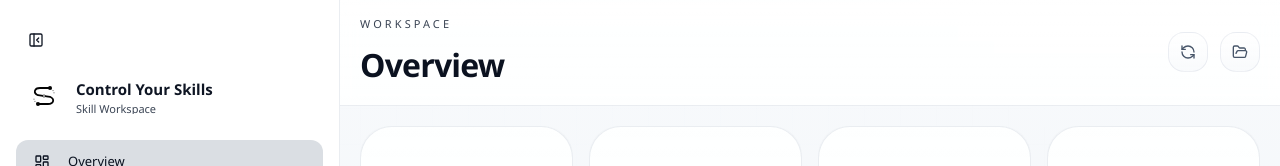
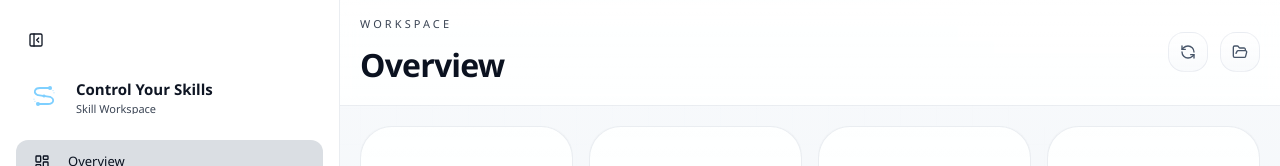
Before and after one commit to KlayPeter/control-yours-skills, a Next.js app: page / in a window 1280 px wide. Shown: the top 166 px of the page. Built offline with nearby package versions, Linux system fonts and the light colour scheme.

Commit message:
fix: inline logo SVG as a React component to support dark mode colors

```diff
--- /dev/null
+++ b/src/components/ui/logo-icon.tsx
@@ -0,0 +1,16 @@
+export function LogoIcon({ className }: { className?: string }) {
+  return (
+    <svg viewBox="0 0 100 100" xmlns="http://www.w3.org/2000/svg" className={className}>
+      <g fill="none" stroke="currentColor" strokeWidth="4.5" strokeLinecap="round" strokeLinejoin="round">
+        <path d="M 65 30 L 40 30 C 26 30 22 42 35 48 L 65 52 C 78 58 74 70 60 70 L 35 70" />
+        <path d="M 75 42 A 18 18 0 0 0 65 30" strokeWidth="2" strokeDasharray="0 6" strokeLinecap="round"/>
+        <path d="M 25 58 A 18 18 0 0 0 35 70" strokeWidth="2" strokeDasharray="0 6" strokeLinecap="round"/>
+      </g>
+      <g fill="currentColor">
+        <circle cx="65" cy="30" r="5" />
+        <circle cx="35" cy="70" r="5" />
+        <circle cx="50" cy="50" r="3" fill="currentColor" stroke="currentColor" strokeWidth="1.5" />
+      </g>
+    </svg>
+  );
+}
--- a/src/components/workspace/workspace-nav-sidebar.tsx
+++ b/src/components/workspace/workspace-nav-sidebar.tsx
@@ -1,6 +1,7 @@
 import Link from "next/link";
 import { PanelLeftClose, PanelLeftOpen, LayoutDashboard, Sparkles, HardDriveDownload, FolderOpen, Logs, Settings, FolderPlus } from "lucide-react";
 import { cn } from "@/lib/cn";
+import { LogoIcon } from "@/components/ui/logo-icon";
 import { SidebarWorkspaceTree } from "./sidebar";
 import type { WorkspaceSection } from "../workspace-app";
 import type { TranslationDictionary } from "@/locales/translations";
@@ -90,7 +91,7 @@ export function WorkspaceNavSidebar({
           </div>
           {!sidebarCollapsed && (
             <div className="flex items-center gap-3 min-w-0 flex-1 transition-opacity duration-300">
-              <img src="/logo.svg" alt="Logo" className="h-10 w-10 text-signal dark:text-white" />
+              <LogoIcon className="h-10 w-10 text-signal dark:text-white shrink-0" />
               <div className="min-w-0 flex-1">
                 <p className="truncate text-[15px] font-semibold app-text">{t.appName}</p>
                 <p className="mt-0.5 truncate text-[11px] app-text-soft leading-none">{t.appTitle}</p>
```
